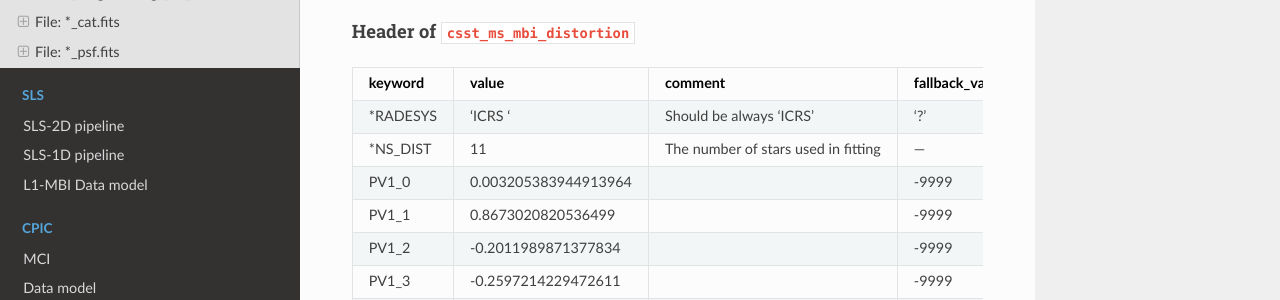
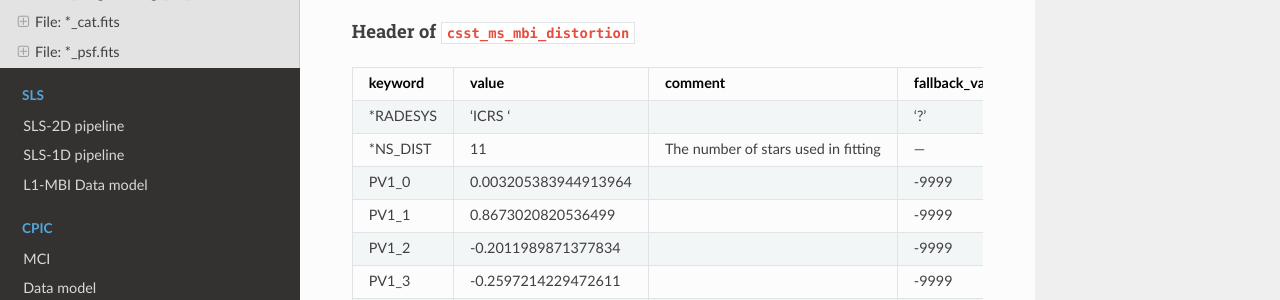
Before and after one commit to hypergravity/csst-doc-msc, a Sphinx documentation site: the page built from docs/source/mbi/data_model.md, in a window 1280 px wide and 900 px high, scrolled down 1124 px. Shown: the part 151-451 px from the top of the window. Built offline with Sphinx 7.4.7 and the Read the Docs theme 2.0.0, drawn with Linux system fonts in a browser that asks for light colours.

Commit message:
Update data_model.md

```diff
--- a/docs/source/mbi/data_model.md
+++ b/docs/source/mbi/data_model.md
@@ -43,7 +43,7 @@
 
 | keyword  | value                 | comment                             | fallback_value | type | module                 |
 |----------|:----------------------|-------------------------------------|----------------|------|------------------------|
-| *RADESYS | 'ICRS    '            | Should be always 'ICRS'             | '?'            | str  | csst_ms_mbi_distortion |
+| *RADESYS | 'ICRS    '            |                                     | '?'            | str  | csst_ms_mbi_distortion |
 | *NS_DIST | 11                    | The number of stars used in fitting | ---            | i8   | csst_ms_mbi_distortion |
 | PV1_0    | 0.003205383944913964  |                                     | -9999          | f32  | csst_ms_mbi_distortion |
 | PV1_1    | 0.8673020820536499    |                                     | -9999          | f32  | csst_ms_mbi_distortion |
```
